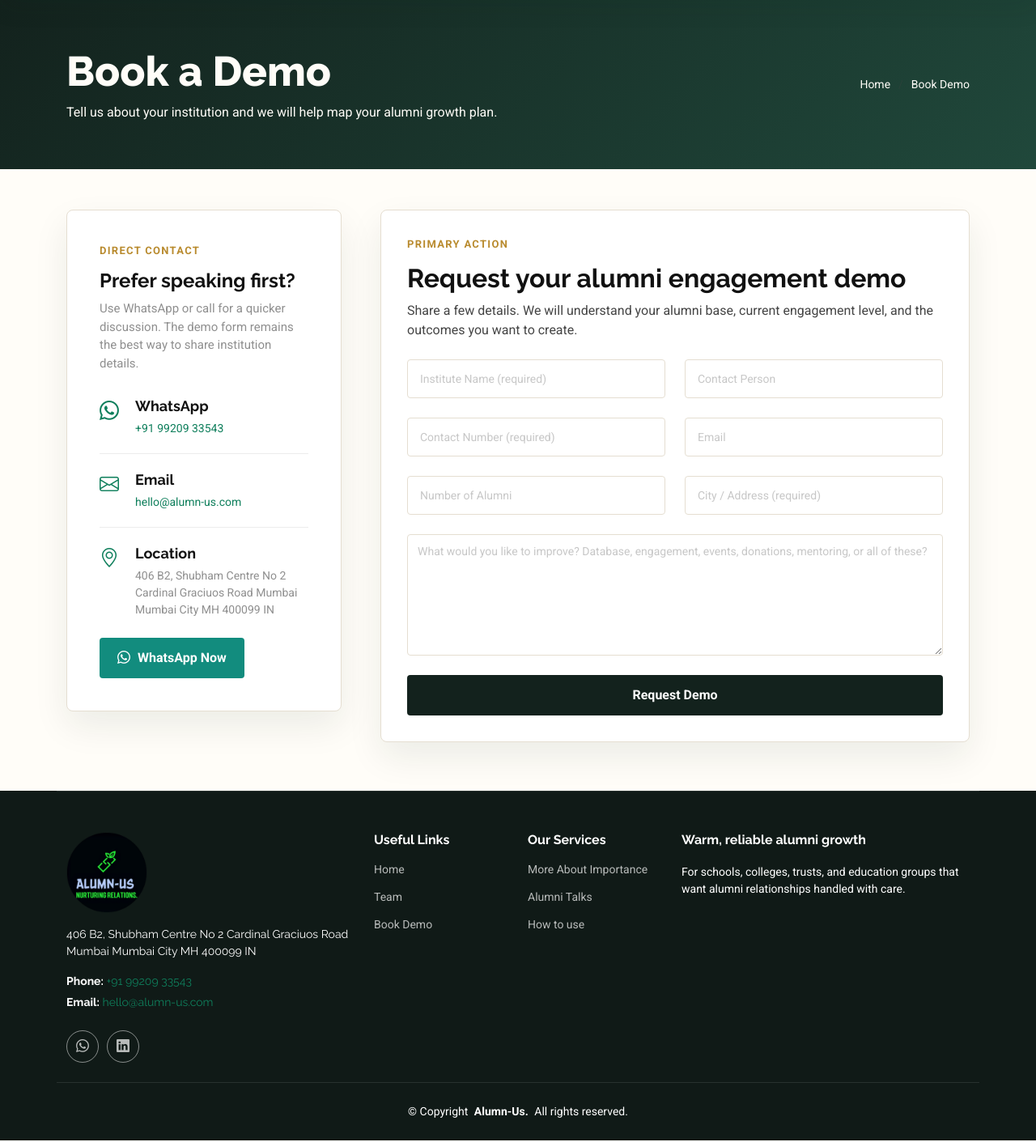
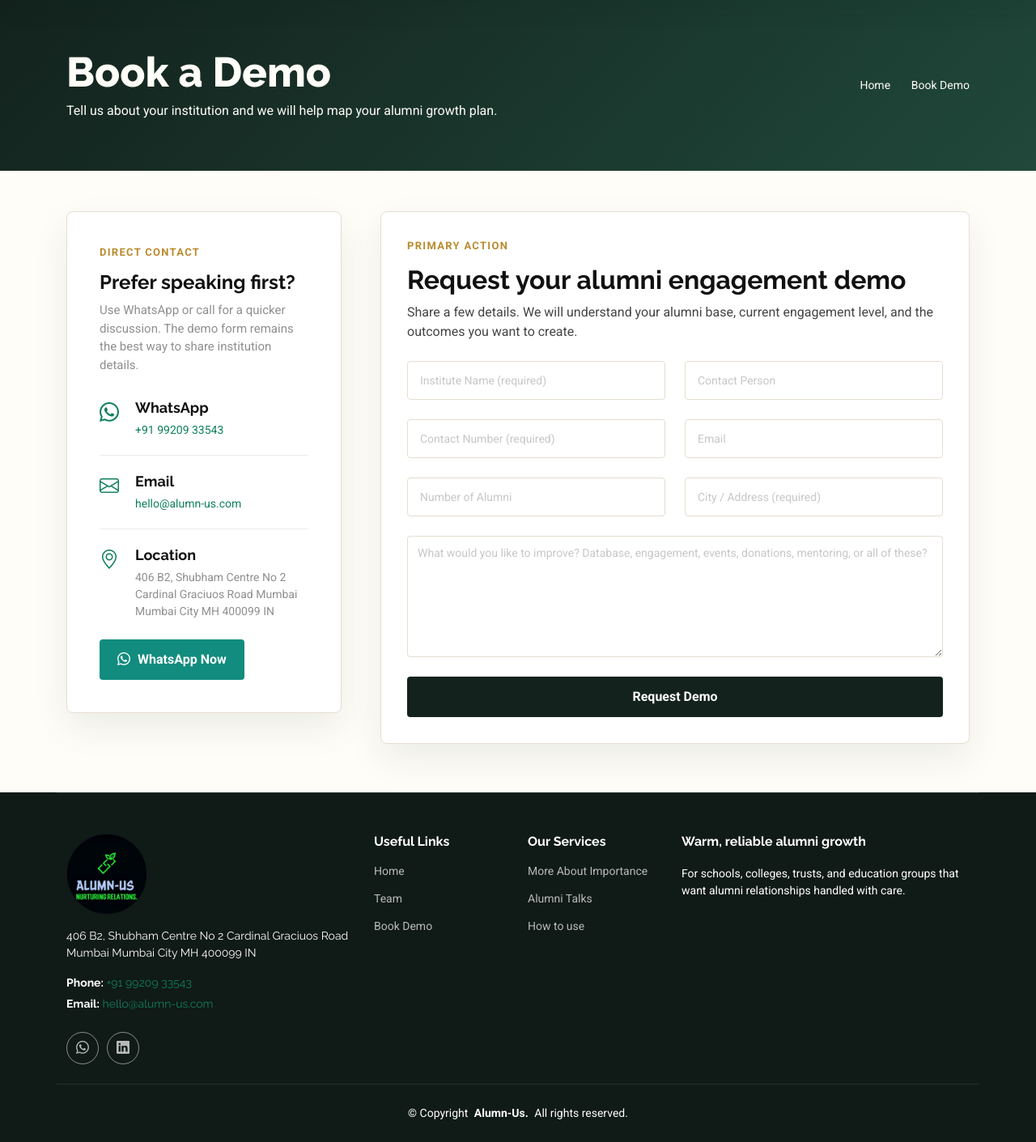
Before and after one commit to alumn-us/alumn-us.github.io, a PHP site: page /contact.html in a window 1280 px wide. Shown: the part 76-1487 px from the top of the page at 81% size. Run offline with PHP 8.4, Linux system fonts and the light colour scheme; some libraries are stand-ins or nearby versions.

Commit message:
Extend premium styling for inner pages

```diff
--- a/assets/css/premium.css
+++ b/assets/css/premium.css
@@ -59,7 +59,9 @@ h6 {
 .conversion-strip .eyebrow,
 .case-study-section .eyebrow,
 .relationship-section .eyebrow,
-.demo-panel .eyebrow {
+.demo-panel .eyebrow,
+.inner-hero .eyebrow,
+.story-band .eyebrow {
   color: var(--institution-gold);
   font-weight: 800;
   font-size: 13px;
@@ -85,7 +87,8 @@ h6 {
 }
 
 .hero-actions,
-.demo-actions {
+.demo-actions,
+.inner-actions {
   display: flex;
   gap: 14px;
   flex-wrap: wrap;
@@ -214,7 +220,9 @@ h6 {
 .relationship-section,
 .case-study-section,
 .premium-clients,
-.demo-panel {
+.demo-panel,
+.inner-section,
+.story-band {
   background: #fffdf8;
 }
 
@@ -222,7 +230,12 @@ h6 {
 .case-card,
 .client-tile,
 .contact .info,
-.contact-form-card {
+.contact-form-card,
+.premium-card,
+.step-card,
+.team-card,
+.video-card,
+.plan-card {
   border: 1px solid var(--institution-line);
   background: #ffffff;
   border-radius: 8px;
@@ -301,11 +332,17 @@ h6 {
   margin-bottom: 0;
 }
 
-.contact-hero {
-  padding: 58px 0;
+.contact-hero,
+.inner-hero {
+  padding: 62px 0;
   background: linear-gradient(135deg, var(--institution-ink), #20483b);
 }
 
+.inner-hero h1,
+.inner-hero p,
+.inner-hero .breadcrumbs,
+.inner-hero .breadcrumbs a,
+.inner-hero .breadcrumbs li,
 .contact-hero h1,
 .contact-hero p,
 .contact-hero .breadcrumbs,
@@ -314,9 +351,18 @@ h6 {
   color: #fffdf8 !important;
 }
 
+.inner-hero h1,
 .contact-hero h1 {
   font-size: clamp(32px, 4vw, 54px);
   font-weight: 800;
+  line-height: 1.08;
+}
+
+.inner-hero p {
+  max-width: 760px;
+  color: rgba(255, 253, 248, 0.82) !important;
+  font-size: 18px;
+  line-height: 1.7;
 }
 
 .demo-panel {
```
Also changed, not shown: other parts of assets/css/premium.css (+105 -9 lines).
